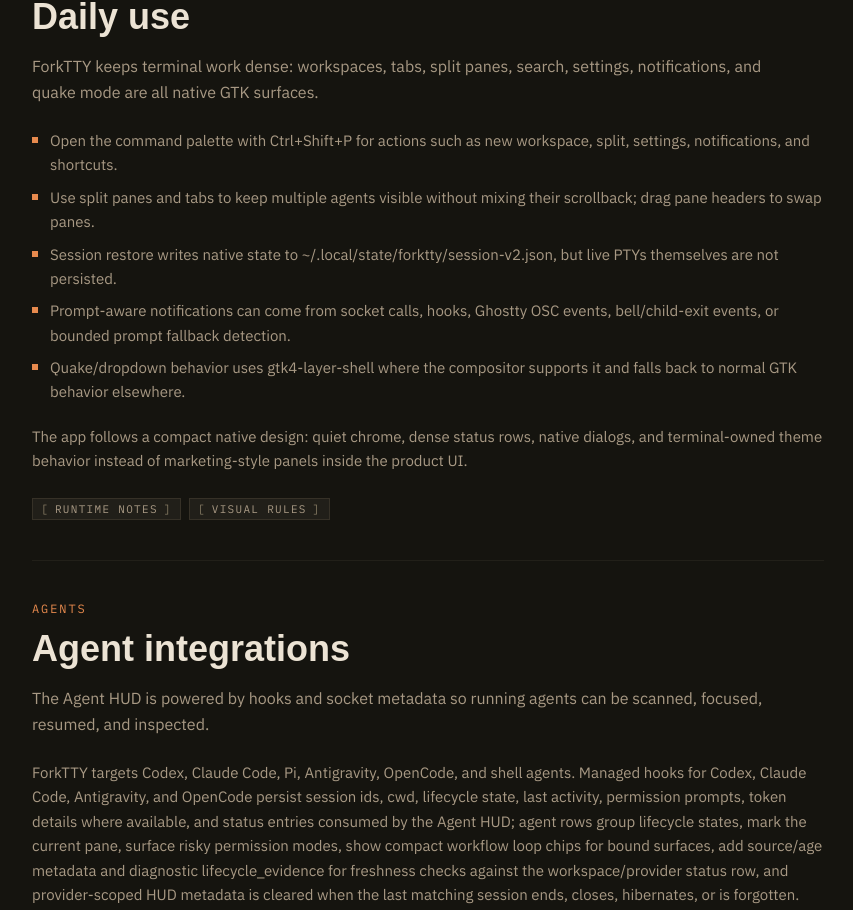
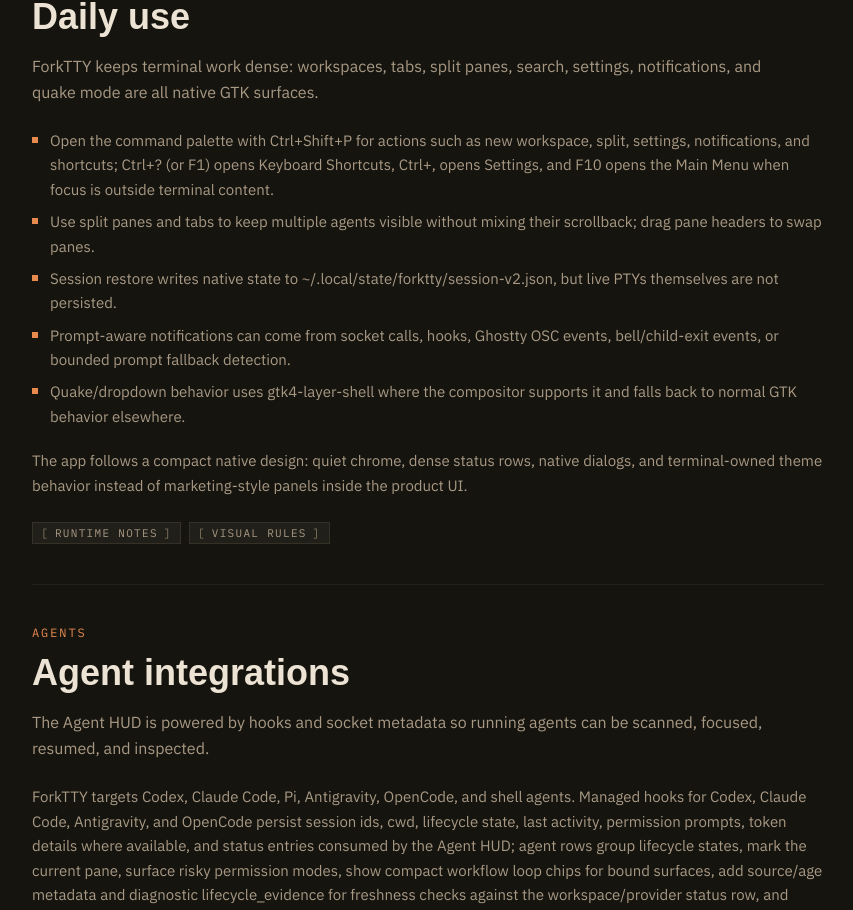
Before and after one commit to Lucenx9/forktty-site, a Next.js app: page /docs in a window 1280 px wide. Shown: the part 2078-2988 px from the top of the page, without its empty margins (360-1213 px from the left). Built offline with nearby package versions, Linux system fonts and the light colour scheme; no server answers; a web font is replaced by a local one.

Commit message:
Document updated ForkTTY shortcuts

```diff
--- a/app/docs/page.tsx
+++ b/app/docs/page.tsx
@@ -128,7 +128,7 @@
       {
         kind: "list",
         items: [
-          "Open the command palette with Ctrl+Shift+P for actions such as new workspace, split, settings, notifications, and shortcuts.",
+          "Open the command palette with Ctrl+Shift+P for actions such as new workspace, split, settings, notifications, and shortcuts; Ctrl+? (or F1) opens Keyboard Shortcuts, Ctrl+, opens Settings, and F10 opens the Main Menu when focus is outside terminal content.",
           "Use split panes and tabs to keep multiple agents visible without mixing their scrollback; drag pane headers to swap panes.",
           "Session restore writes native state to ~/.local/state/forktty/session-v2.json, but live PTYs themselves are not persisted.",
           "Prompt-aware notifications can come from socket calls, hooks, Ghostty OSC events, bell/child-exit events, or bounded prompt fallback detection.",
```
